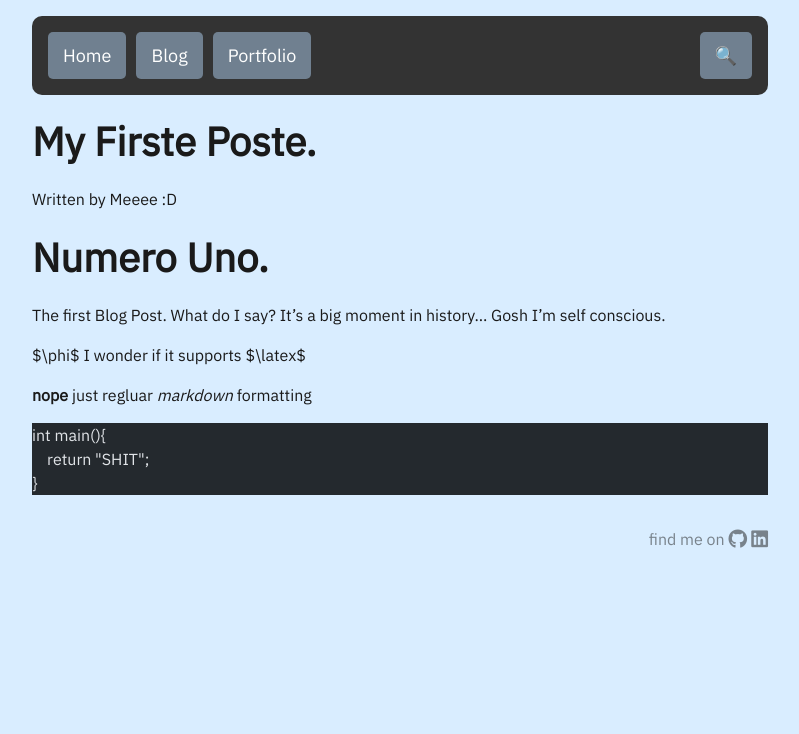
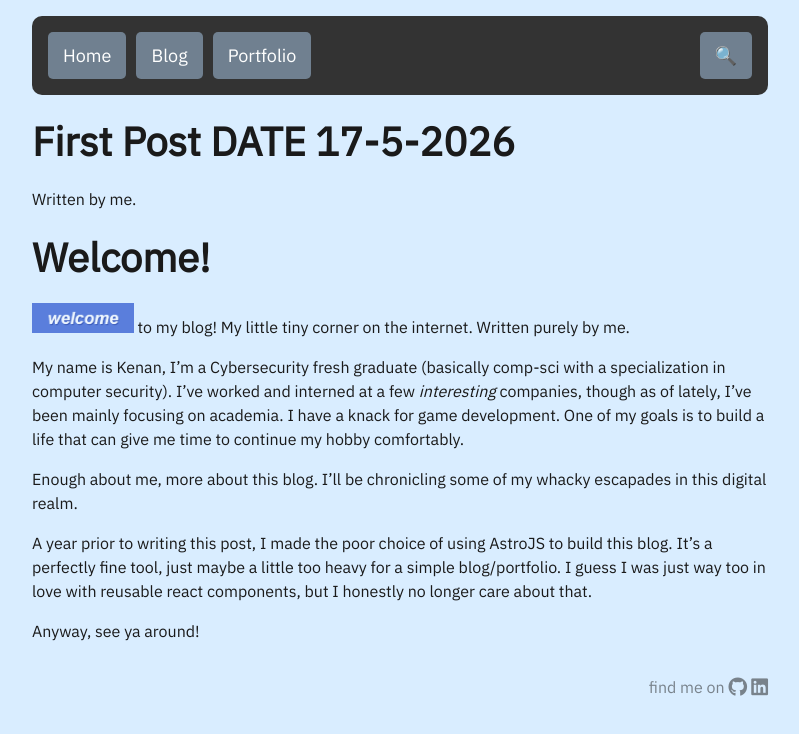
Before and after one commit to kquote03/website, an Astro site: page /posts/post1 in a window 1280 px wide. Shown: the whole page, without its empty margins (240-1039 px from the left). Built offline with nearby package versions, Linux system fonts and the light colour scheme; Astro itself is replaced by a stand-in of ours; a web font is replaced by a local one.

Commit message:
updated post 1

````diff
--- a/src/pages/posts/post1.md
+++ b/src/pages/posts/post1.md
@@ -1,19 +1,18 @@
 ---
-title: My Firste Poste.
+title: First Post DATE 17-5-2026
 layout: ../../layouts/MarkdownPostLayout.astro
-author: Meeee :D
+author: me.
 ---
 
-# Numero Uno.
+# Welcome!
 
-The first Blog Post. What do I say? It's a big moment in history.... Gosh I'm self conscious.
+<img src="/images/welcome-xp.png" height="30px" alt="windows xp-themed welcome"/> to my blog! My little tiny corner on the internet. Written purely by me.
 
-$\phi$ I wonder if it supports $\latex$
+My name is Kenan, I'm a Cybersecurity fresh graduate (basically comp-sci with a specialization in computer security). I've worked and interned at a few _interesting_ companies, though as of lately, I've been mainly focusing on academia. I have a knack for game development. One of my goals is to build a life that can give me time to continue my hobby comfortably.
 
-**nope** just regluar _markdown_ `formatting`
+Enough about me, more about this blog.
+I'll be chronicling some of my whacky escapades in this digital realm.
 
-```c
-int main(){
-    return "SHIT";
-}
-```
+A year prior to writing this post, I made the poor choice of using AstroJS to build this blog. It's a perfectly fine tool, just maybe a little too heavy for a simple blog/portfolio. I guess I was just way too in love with reusable react components, but I honestly no longer care about that.
+
+Anyway, see ya around!
````
Also changed, not shown: public/images/welcome-xp.png (added).
